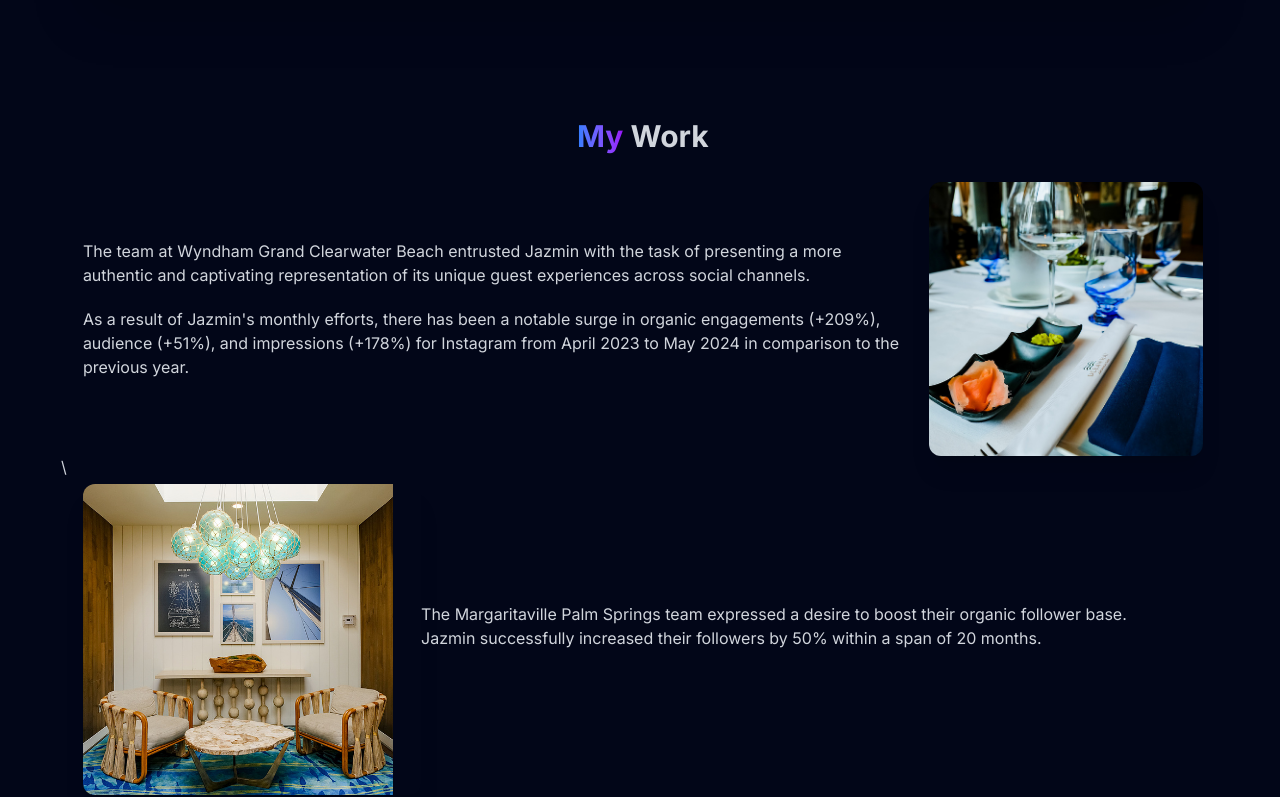
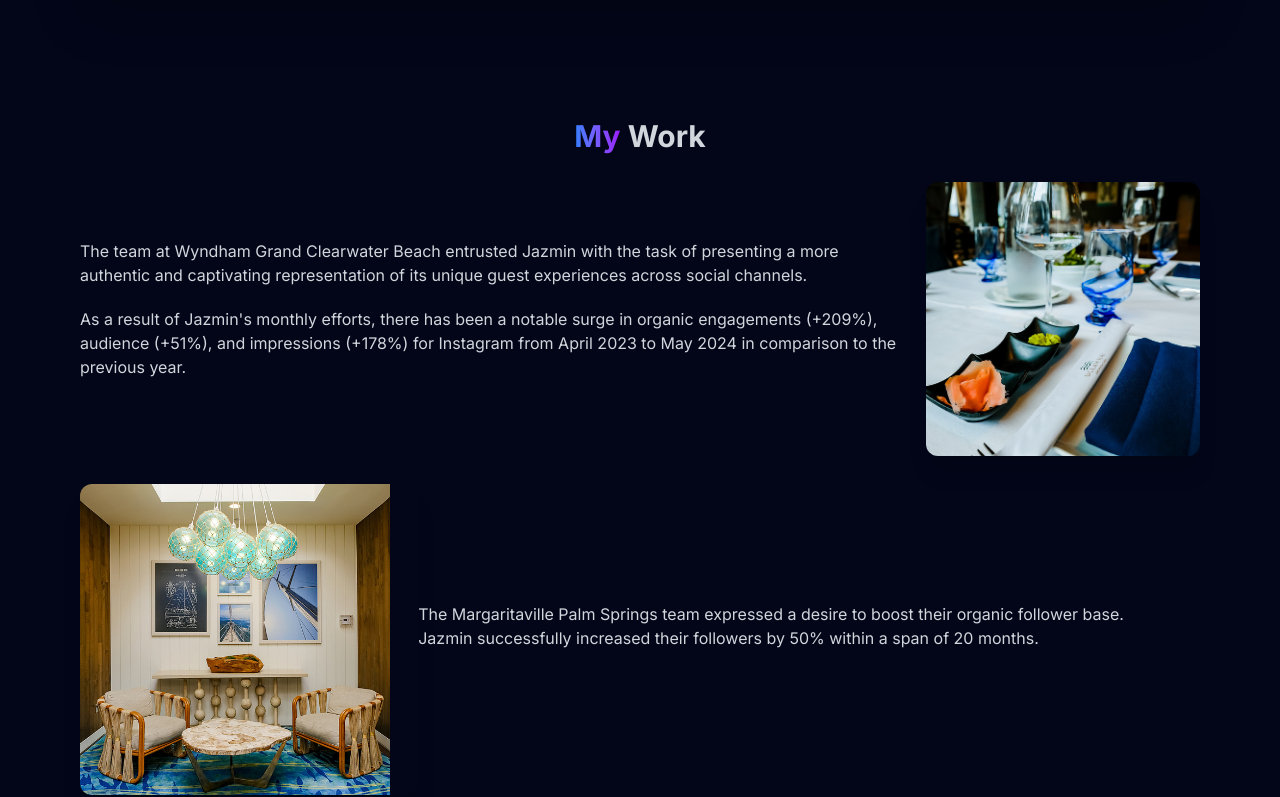
Before and after one commit to rubenaguilardev/sbrt, a React (Vite) app: page / in a window 1280 px wide. Shown: the part 1949-2746 px from the top of the page. Built offline with nearby package versions, Linux system fonts and the light colour scheme.

Commit message:
remove unwanted \ in work section

```diff
--- a/src/components/sections/Work.jsx
+++ b/src/components/sections/Work.jsx
@@ -6,7 +6,7 @@ import RevealOnScroll from '../RevealOnScroll'
 const Work = () => {
 
     return (
-        <section id='work' className='flex items-center justify-center'>\
+        <section id='work' className='flex items-center justify-center'>
             <RevealOnScroll>
                 <div className="max-w-2xl md:max-w-[44rem] lg:max-w-[58rem] xl:max-w-6xl mx-auto px-4">
                     <h2 className="text-3xl text-center font-bold mb-5 md:mb-7 text-gray-300"><span className="bg-gradient-to-r from-blue-500 to-purple-600 bg-clip-text text-transparent">My</span> Work</h2>
@@ -17,7 +17,7 @@ const Work = () => {
                                 <p className='mb-5 md:pr-7'>{MY_WORK_TOP[0].description[1]}</p>
                             </div>
                             <div className='flex justify-center items-center'>
-                                <img src={MY_WORK_TOP[0].image} alt="" className='rounded-xl shadow-xl' />
+                                <img src={MY_WORK_TOP[0].image} alt="" className='rounded-xl shadow-xl'/>
                             </div>
                         </div>
                         <RevealOnScroll>
```
